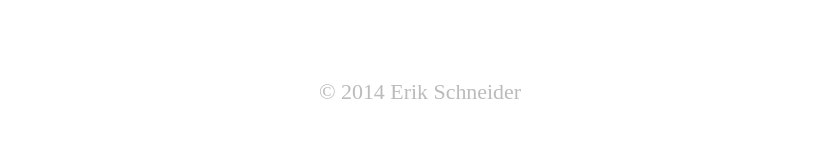
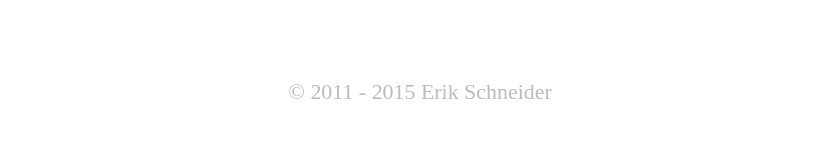
Before and after one commit to schneiderik/schneiderik, a Jekyll site: the page built from index.html, in a window 1280 px wide. Shown: the part 1416-1558 px from the top of the page, without its empty margins (220-1055 px from the left). Built offline with Jekyll 4.4.1, drawn with Linux system fonts in a browser that asks for light colours; some web fonts are replaced; the list of posts is cut into pages by our own code.

Commit message:
Update copywrite

```diff
--- a/_layouts/default.html
+++ b/_layouts/default.html
@@ -7,7 +7,7 @@
       {{ content }}
     </section>
     <footer id="main-footer">
-      &copy; 2014 Erik Schneider
+      &copy; 2011 - 2015 Erik Schneider
     </footer>
     <script src="//cdnjs.cloudflare.com/ajax/libs/minicart/3.0.5/minicart.min.js"></script>
     <script src="/js/main.js"></script>
```
